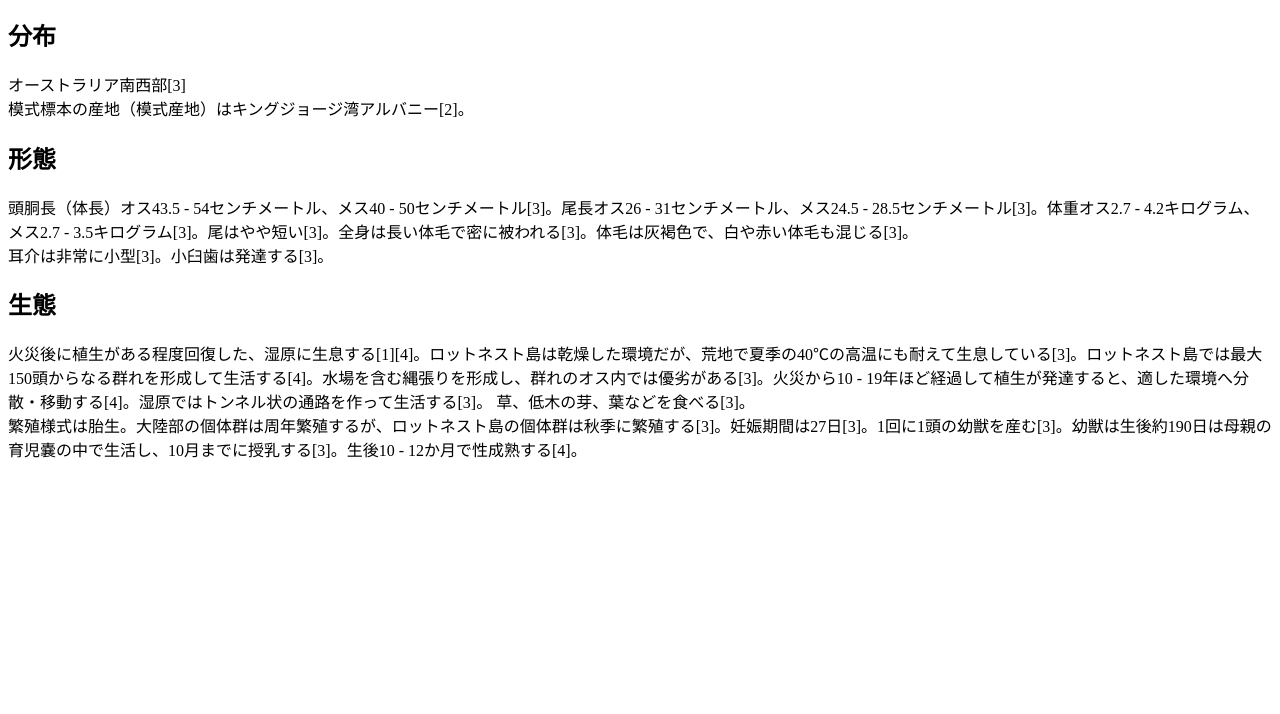
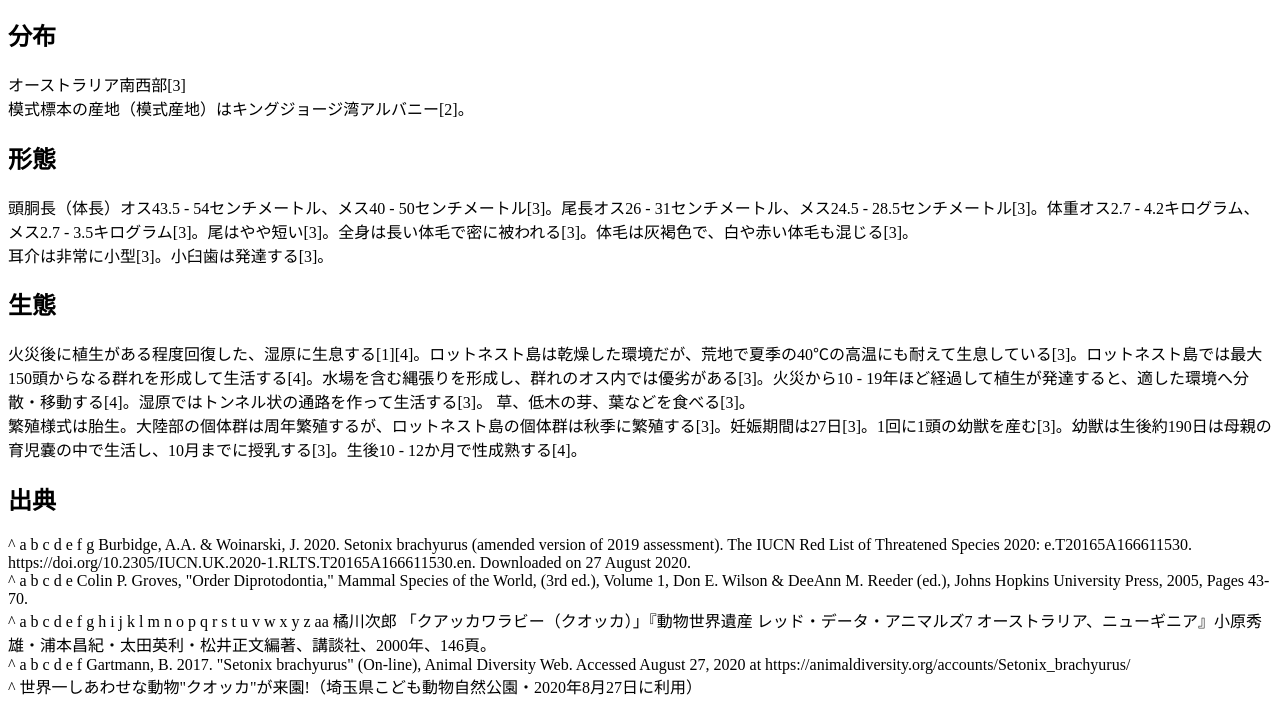
Before and after one commit to 4d-matsumoto/git-practice, a plain HTML site: page index.html in a window 1280 px wide. Shown: the part 140-854 px from the top of the page. Before the commit the page ends 800 px from the top, so only its background shows below. Drawn offline with Linux system fonts and the light colour scheme.

Commit message:
出典を追加

```diff
--- a/index.html
+++ b/index.html
@@ -18,5 +18,11 @@
   <p>火災後に植生がある程度回復した、湿原に生息する[1][4]。ロットネスト島は乾燥した環境だが、荒地で夏季の40℃の高温にも耐えて生息している[3]。ロットネスト島では最大150頭からなる群れを形成して生活する[4]。水場を含む縄張りを形成し、群れのオス内では優劣がある[3]。火災から10 - 19年ほど経過して植生が発達すると、適した環境へ分散・移動する[4]。湿原ではトンネル状の通路を作って生活する[3]。
     草、低木の芽、葉などを食べる[3]。<br>
   繁殖様式は胎生。大陸部の個体群は周年繁殖するが、ロットネスト島の個体群は秋季に繁殖する[3]。妊娠期間は27日[3]。1回に1頭の幼獣を産む[3]。幼獣は生後約190日は母親の育児嚢の中で生活し、10月までに授乳する[3]。生後10 - 12か月で性成熟する[4]。</p>
+  <h2>出典</h2>
+  <p>^ a b c d e f g Burbidge, A.A. & Woinarski, J. 2020. Setonix brachyurus (amended version of 2019 assessment). The IUCN Red List of Threatened Species 2020: e.T20165A166611530. https://doi.org/10.2305/IUCN.UK.2020-1.RLTS.T20165A166611530.en. Downloaded on 27 August 2020.<br>
+  ^ a b c d e Colin P. Groves, "Order Diprotodontia," Mammal Species of the World, (3rd ed.), Volume 1, Don E. Wilson & DeeAnn M. Reeder (ed.), Johns Hopkins University Press, 2005, Pages 43-70.<br>
+  ^ a b c d e f g h i j k l m n o p q r s t u v w x y z aa 橘川次郎 「クアッカワラビー（クオッカ）」『動物世界遺産 レッド・データ・アニマルズ7 オーストラリア、ニューギニア』小原秀雄・浦本昌紀・太田英利・松井正文編著、講談社、2000年、146頁。<br>
+  ^ a b c d e f Gartmann, B. 2017. "Setonix brachyurus" (On-line), Animal Diversity Web. Accessed August 27, 2020 at https://animaldiversity.org/accounts/Setonix_brachyurus/<br>
+  ^ 世界一しあわせな動物"クオッカ"が来園!（埼玉県こども動物自然公園・2020年8月27日に利用）</p>
 </body>
 </html>
```
